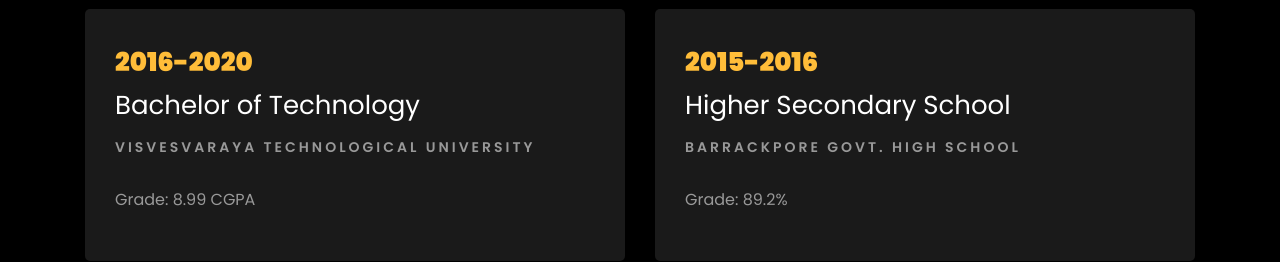
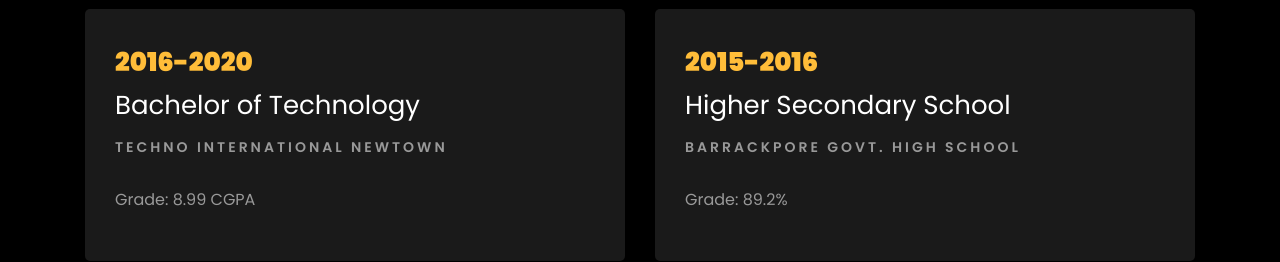
Before and after one commit to sayande01/sayande01.github.io, a plain HTML site: page index.html in a window 1280 px wide. Shown: the part 2840-3102 px from the top of the page. Drawn offline with Linux system fonts and the light colour scheme; files whose address does not match are found by name.

Commit message:
Update index.html

```diff
--- a/index.html
+++ b/index.html
@@ -372,7 +372,7 @@
     				<div class="resume-wrap ftco-animate">
     					<span class="date">2016-2020</span>
     					<h2>Bachelor of Technology</h2>
-    					<span class="position">Visvesvaraya Technological University</span>
+    					<span class="position">Techno International Newtown</span>
     					<p class="mt-4">Grade: 8.99 CGPA</p>
     				</div>
     			</div>
```
